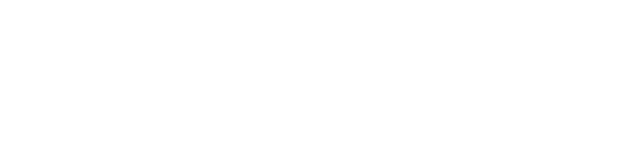
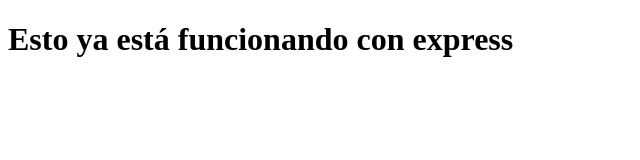
Before and after one commit to Fliberatore88/html, a website: page index.html in a window 1280 px wide. Shown: the whole page, without its empty margins (0-640 px from the left). Drawn offline with Linux system fonts and the light colour scheme.

Commit message:
agregue un h1 para que sea mas notorio

```diff
--- a/index.html
+++ b/index.html
@@ -7,6 +7,6 @@
     <title>Prueba Prueba</title>
 </head>
 <body>
-
+    <h1>Esto ya está funcionando con express</h1>
 </body>
 </html>
```
